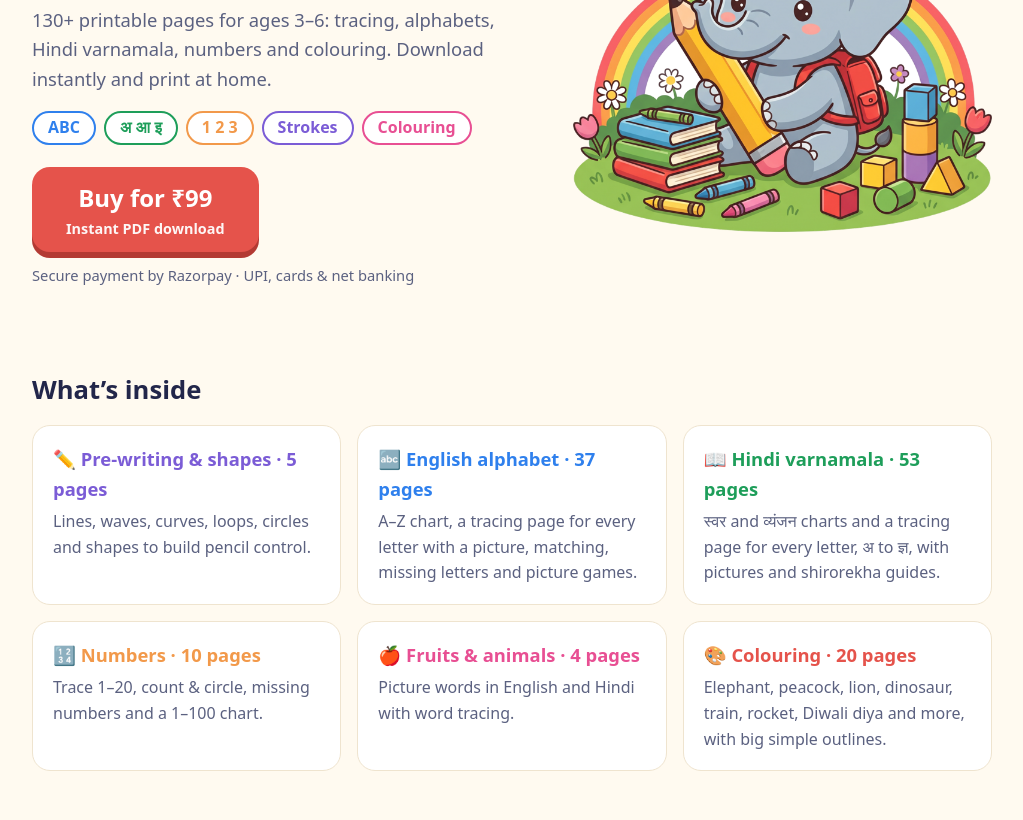
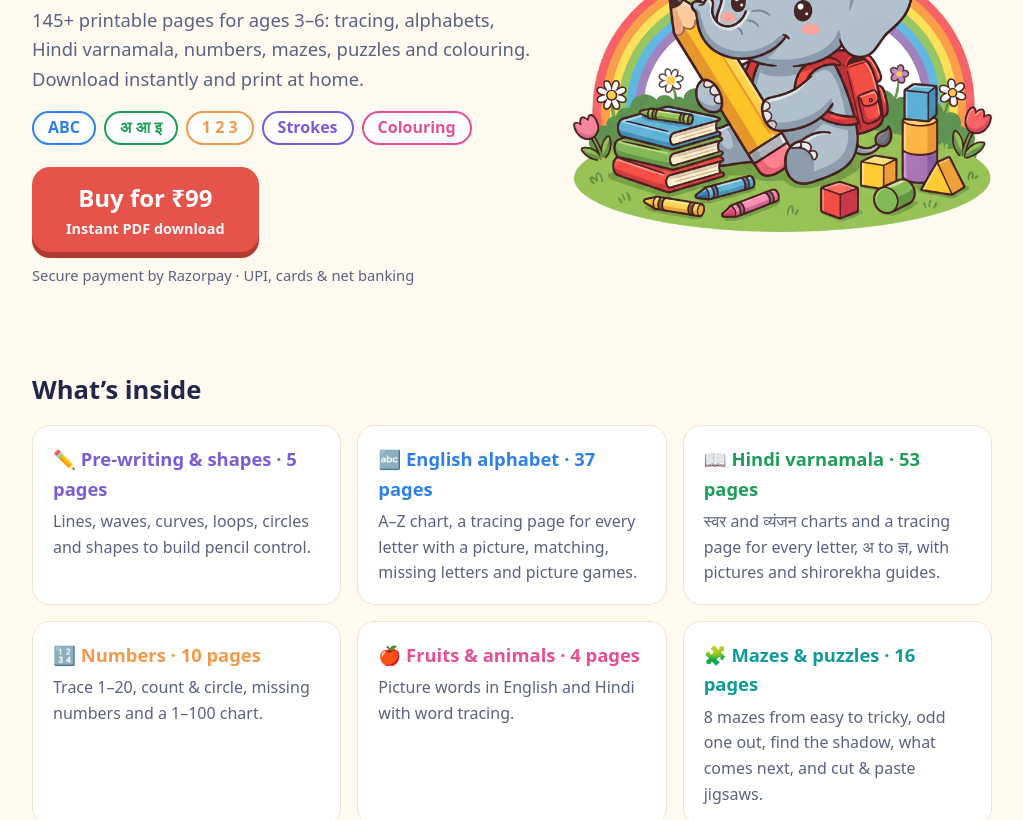
Before and after one commit to sudesh1456/nebula-blocks-privacy, a plain HTML site: page tiny-tracers/index.html in a window 1280 px wide. Shown: the part 272-1092 px from the top of the page, without its empty margins (128-1151 px from the left). Drawn offline with Linux system fonts and the light colour scheme.

Commit message:
Tiny Tracers: add Mazes & puzzles section, 148 pages
Co-Authored-By: Claude Opus 5.5 <noreply@anthropic.com>

```diff
--- a/tiny-tracers/index.html
+++ b/tiny-tracers/index.html
@@ -78,7 +78,7 @@ document.addEventListener('click',function(e){var a=e.target.closest&&e.target.c
     <div>
       <div class="brand">Tiny Tracers</div>
       <h1><span class="r">Preschool</span> worksheet pack <span class="g">English</span> + <span class="o">हिंदी</span></h1>
-      <p class="lead">130+ printable pages for ages 3–6: tracing, alphabets, Hindi varnamala, numbers and colouring. Download instantly and print at home.</p>
+      <p class="lead">145+ printable pages for ages 3–6: tracing, alphabets, Hindi varnamala, numbers, mazes, puzzles and colouring. Download instantly and print at home.</p>
       <ul class="chips">
         <li style="--c:var(--blue)">ABC</li><li style="--c:var(--green)">अ आ इ</li><li style="--c:var(--orange)">1 2 3</li>
         <li style="--c:var(--purple)">Strokes</li><li style="--c:var(--pink)">Colouring</li>
@@ -96,6 +96,7 @@ document.addEventListener('click',function(e){var a=e.target.closest&&e.target.c
     <div class="card" style="--c:var(--green)"><h3>📖 Hindi varnamala · 53 pages</h3><p>स्वर and व्यंजन charts and a tracing page for every letter, अ to ज्ञ, with pictures and shirorekha guides.</p></div>
     <div class="card" style="--c:var(--orange)"><h3>🔢 Numbers · 10 pages</h3><p>Trace 1–20, count &amp; circle, missing numbers and a 1–100 chart.</p></div>
     <div class="card" style="--c:var(--pink)"><h3>🍎 Fruits &amp; animals · 4 pages</h3><p>Picture words in English and Hindi with word tracing.</p></div>
+    <div class="card" style="--c:#0f9b9b"><h3>🧩 Mazes &amp; puzzles · 16 pages</h3><p>8 mazes from easy to tricky, odd one out, find the shadow, what comes next, and cut &amp; paste jigsaws.</p></div>
     <div class="card" style="--c:var(--red)"><h3>🎨 Colouring · 20 pages</h3><p>Elephant, peacock, lion, dinosaur, train, rocket, Diwali diya and more, with big simple outlines.</p></div>
   </div>
 
```
Also changed, not shown: tiny-tracers/thank-you-9c7a966a/index.html (+1 -1 lines).
